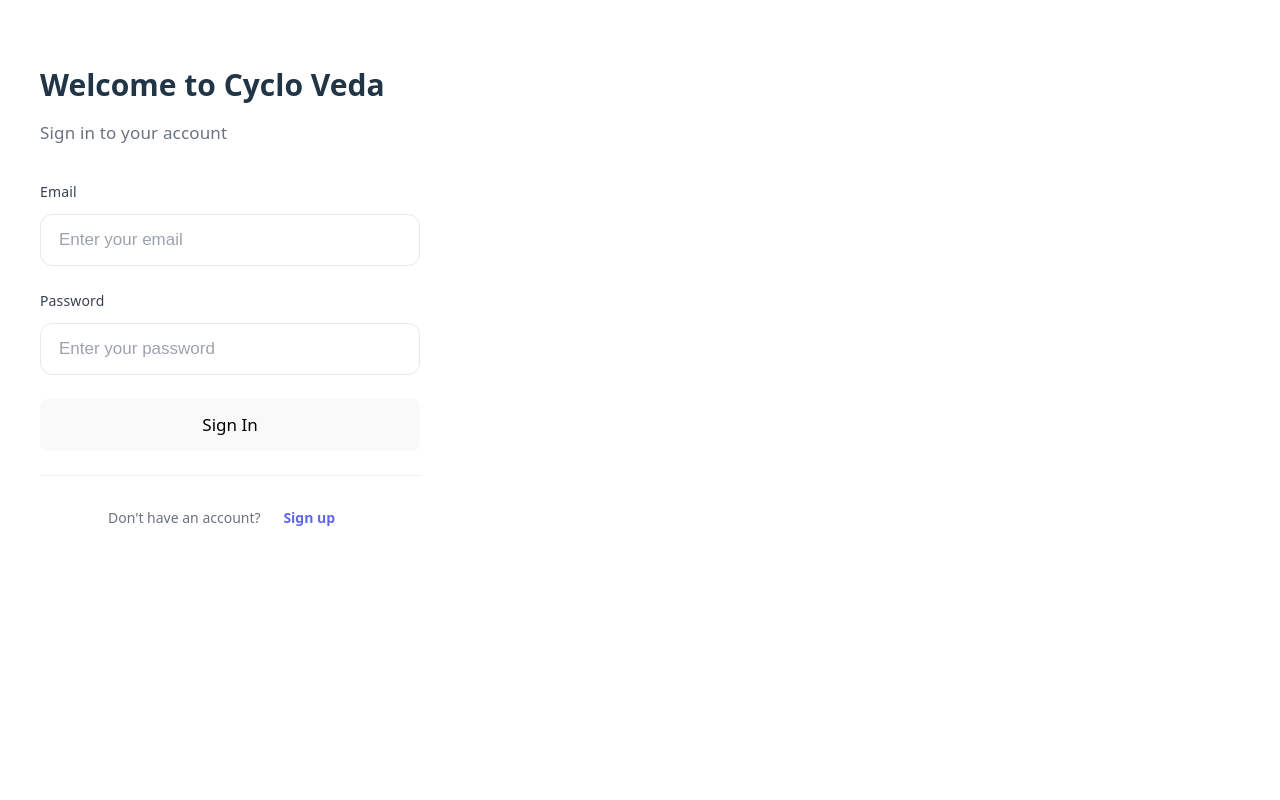
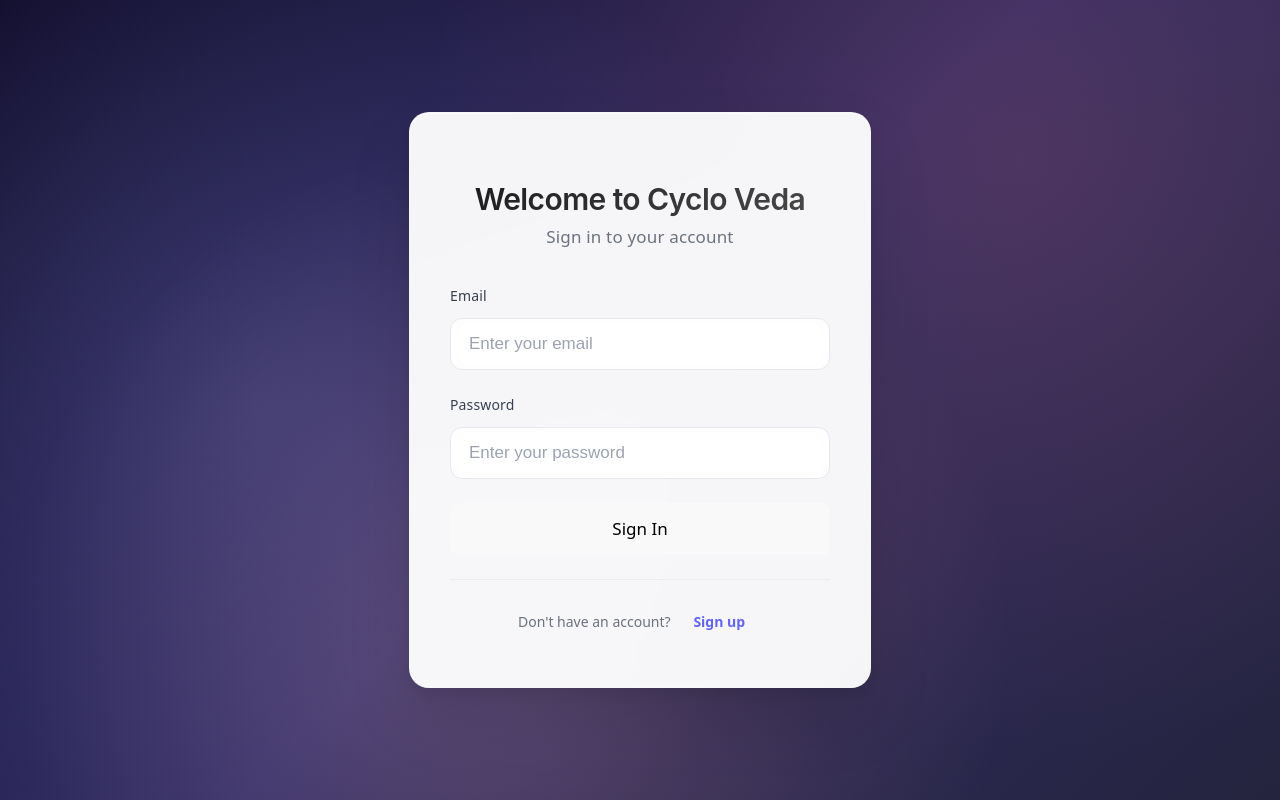
Before and after one commit to rhish9h/cyclo-veda, a React (Vite) app in the folder frontend/: page /login in a window 1280 px wide. Built offline with nearby package versions, Linux system fonts and the light colour scheme; no server answers.

Commit message:
css fixes

```diff
--- a/frontend/src/components/auth/Login.module.css
+++ b/frontend/src/components/auth/Login.module.css
@@ -15,7 +15,7 @@
 
 /* Main login container */
 /* Premium full-screen layout with sophisticated background */
-.login-container {
+.loginContainer {
   position: fixed;
   top: 0;
   left: 0;
@@ -36,7 +36,7 @@
 
 /* Login card container */
 /* Premium glassmorphism card with optimized proportions */
-.login-card {
+.loginCard {
   background: rgba(255, 255, 255, 0.95);
   backdrop-filter: blur(20px);
   -webkit-backdrop-filter: blur(20px);
@@ -55,7 +55,7 @@
 }
 
 /* Subtle glow effect behind card */
-.login-card::before {
+.loginCard::before {
   content: '';
   position: absolute;
   top: -2px;
@@ -82,12 +82,12 @@
 
 /* Login header section */
 /* Clean header with optimal proportions */
-.login-header {
+.loginHeader {
   text-align: center;
   margin-bottom: 32px;
 }
 
-.login-header h1 {
+.loginHeader h1 {
   color: #1a1a1a;
   font-size: 28px;
   font-weight: 600;
```
